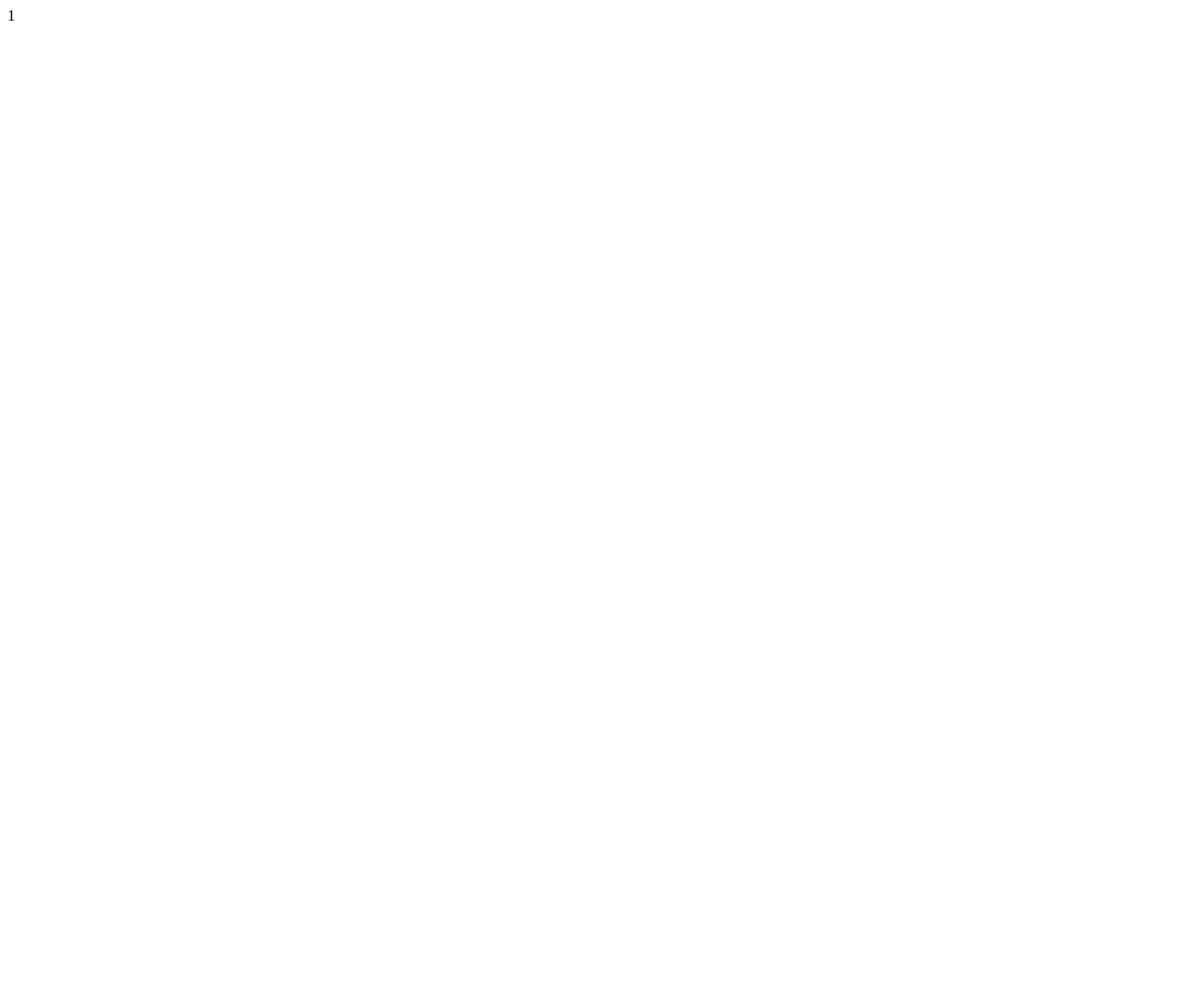
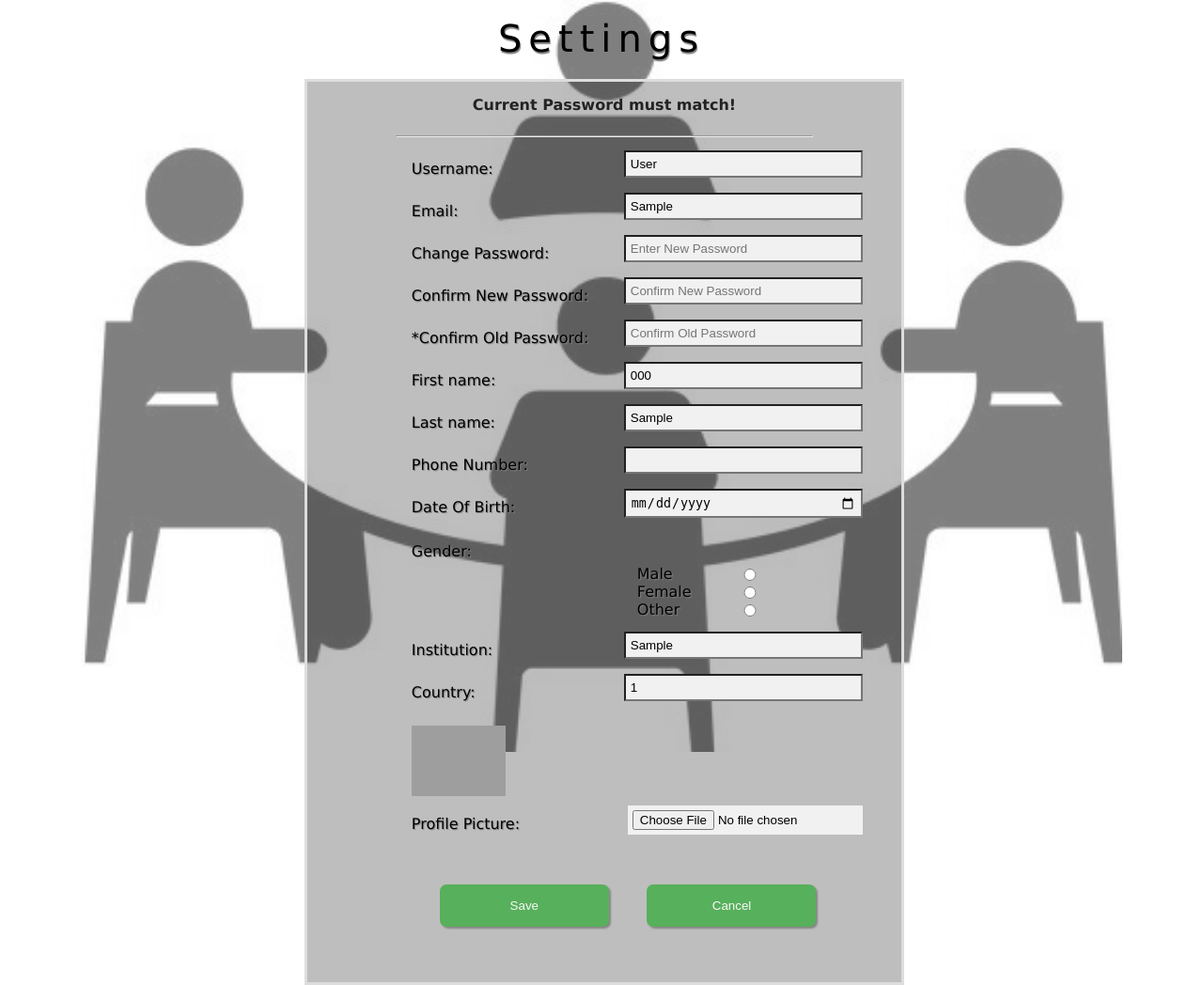
Before and after one commit to tanny411/GroupStudy, a PHP site: page /profile_setting.php?from=1 in a window 1280 px wide. Before the commit the page is almost empty. Shown: the whole page at 94% size. Before the commit the page ends 22 px from the top, so only its background shows below. Run offline with PHP 8.4, Linux system fonts and the light colour scheme; the visitor is signed in with stand-in values (Sample User, id 1); tables that the repository leaves empty or names only in its code hold one stand-in row (values such as "Sample post"); grey boxes are pictures that could not be loaded.

Commit message:
Settings Page Done

```diff
--- a/READ ME.txt
+++ b/READ ME.txt
@@ -60,4 +60,5 @@
 namelist.php //to update showing online or offline
 
 profil_setting.php
-profile_setting_form.html
+profile_setting_form.php
+profile_setting.css
--- a/grouppage.html
+++ b/grouppage.html
@@ -49,7 +49,7 @@
         <ul class="sidebar" id="sidebar">
             <li onclick="closeSlideMenu()" class="close"><i class="fa fa-close"></i></li>
             <li id="folderresponse"></li>
-            <li class="nodrop"><a href="profile_setting.php?from=group_page">Profile Settings</a></li>
+            <li class="nodrop"><a href="profile_setting.php?from=grouppage.php">Profile Settings</a></li>
             <li onclick="showfolders()"><i class="fa fa-angle-right" id="1"></i> Group Folders</li>
             <li class="dropdown noshow" id="folders">
                 <ul>
--- a/loggedin_form.php
+++ b/loggedin_form.php
@@ -16,7 +16,7 @@
 				</div>
 			</div>
 		</header>
-		<a href="profile_setting.php?from=main_page" class="top-btn setting">Settings</a>
+		<a href="profile_setting.php?from=main_page.php" class="top-btn setting">Settings</a>
 		<a href="logout.php" class="top-btn logout">Logout</a>
 		<div class="btn">
 			<div class="a"><input type="button" onclick="oldgroup();" class="oldgroup" value="Enter existing group"/></div>
--- /dev/null
+++ b/profile_setting.css
@@ -0,0 +1,95 @@
+body{
+	font-family:Verdana;
+}
+.backimg {
+    position:fixed;
+    background-color: white;
+	width:auto;
+	left:0;
+	top:0;
+	right:0;
+	height:100%;
+    opacity:.5;
+	margin:0 auto;
+	z-index:-1;
+}
+.back{
+	position:relative;
+	top:10px;
+	border:solid;
+	border-color:#ddd;
+	background-color:rgba(0, 0, 0, 0.253);
+	width:50%;
+	left:25%;
+}
+.title{
+	text-align:center;
+	text-shadow:1px 2px 1px gray;
+	font-size:40px;
+	letter-spacing:7px;
+	padding:10px;
+}
+.error{
+	text-align:center;
+	padding:15px;
+	font-weight:bold;
+	color:#242222;
+}
+hr{
+	width:70%;
+}
+form{
+	position:relative;
+	left:15%;
+	display:grid;
+	grid-gap:1em;
+	padding:1em;
+	text-shadow:1px 1px 1px gray;
+}
+a{
+	text-shadow:0px 0px 0px gray;
+	color:dodgerblue;
+}
+input{
+	position:relative;
+	right:20%;
+	top:-10px;
+	margin:0px 0px 0px 0px;
+	float:right;
+	width:40%;
+	padding:5px;
+	background: #f1f1f1;
+}
+.male,
+.female,
+.other{
+	position:relative;
+	left:40%;
+	top:5px;
+}
+input:focus{
+	background-color: #ddd;
+	outline:none;
+}
+input[type=button],[type=submit] {
+	position:relative;
+	right:25%;
+	top:30%;
+	width:30%;
+	background-color: #4CAF50;
+	color: white;
+	padding: 15px 70px;
+	margin: 8px 20px;
+	border: none;
+	cursor: pointer;
+	opacity: 0.9;
+	border-radius:7px;
+	box-shadow:2px 2px 2px gray;
+}
+input[type=button]:hover,[type=submit]:hover {
+	opacity:1;
+}
+.pp{
+	width: 100px;
+	height:auto;
+}
--- a/profile_setting.php
+++ b/profile_setting.php
@@ -1,7 +1,61 @@
 <?php
-ob_start();
-session_start();
+require('connect.inc.php');
+require('core.inc.php');
+
+if(!logged()) header('Location: main_page.php');
+$user=getUser();
 $to=$_GET['from'];
-echo $to;
-//header('location: /groupstudy/groupproject/main_page.php');
+
+if(isset($_POST['oldpass']) &&!empty($_POST['oldpass']) && md5(mysqli_real_escape_string($con,$_POST['oldpass']))==$user[10])
+{
+    $pass=mysqli_real_escape_string($con,$_POST['pass']);
+    $repeatpass=mysqli_real_escape_string($con,$_POST['repeatpass']);
+
+    $fname=mysqli_real_escape_string($con,$_POST['fname']);
+    $lname=mysqli_real_escape_string($con,$_POST['lname']);
+    $pnum=mysqli_real_escape_string($con,$_POST['pnum']);
+    $dob=mysqli_real_escape_string($con,$_POST['dob']);
+    $inst=mysqli_real_escape_string($con,$_POST['inst']);
+    $country=mysqli_real_escape_string($con,$_POST['country']);
+    $gender=mysqli_real_escape_string($con,$_POST['gender']);
+
+    $ok=false;
+
+    if(!empty($pass)){
+    if(!empty($repeatpass) && $pass==$repeatpass) {$ok=true;$pass=md5($pass);}
+        else {
+            $msg="<strong style=\"color:red\";>Passwords don't match</strong>";
+        }
+    }
+    else {$ok=true; $pass=$user[10];}
+
+    if($ok==true){
+        if(empty($fname)) $fname=$user[2];
+        if(empty($lname)) $lname=$user[3];
+        if(empty($pnum)) $pnum=$user[5];
+        if(empty($dob)) $dob=$user[6];
+        if(empty($inst)) $inst=$user[8];
+        if(empty($country)) $country=$user[9];
+        if(empty($gender)) $gender=$user[7];
+
+        $pp="defaultpp.jpg";
+        ///make image smaller before saving
+        if (isset($_FILES['pp']) && !empty($_FILES['pp']) && !empty($_FILES['pp']['name'])){
+            $pp= basename($_FILES['pp']['name']);
+            $target_file = "C:/xampp/htdocs/GroupStudy/GroupProject/pp/" . $pp;
+            $ext=strtolower(pathinfo($target_file,PATHINFO_EXTENSION));
+            $pp=$user[1].'.'.$ext;
+            $target_file = "C:/xampp/htdocs/GroupStudy/GroupProject/pp/" . $pp;
+            if( is_uploaded_file($_FILES['pp']['tmp_name']) && $_FILES['pp']['error'] == UPLOAD_ERR_OK && move_uploaded_file($_FILES["pp"]["tmp_name"], $target_file)) ;
+            else $pp="defaultpp.jpg";
+        }
+
+        $query="update user set Firstname='$fname',Lastname='$lname',PhoneNumber='$pnum',DOB='$dob',Gender='$gender',Institution='$inst',Country='$country',Password='$pass',pic='$pp' where ID=".$user[0];
+        if(!$query_run=mysqli_query($con,$query)) $msg="<strong style=\"color:red\";>There was a problem. Please try again.</strong>";
+        else header('Location: '.$to);
+    }
+}
+else $msg="Current Password must match!";
+
+include('profile_setting_form.php');
 ?>
--- /dev/null
+++ b/profile_setting_form.php
@@ -0,0 +1,55 @@
+<!DOCTYPE html>
+<html>
+	<head>
+		<title>Settings</title>
+		<link rel="stylesheet" type="text/css" href="profile_setting.css"/>
+		<script type="text/javascript" src="mainjs.js"></script>
+	</head>
+	<body>
+		<img class="backimg" src="backSetting.jpg"/>
+		<div class="title">Settings</div>
+		<div class="back">
+		<div class="error"><?php  echo $msg; ?></div>
+		<hr>
+		<form action="#" method="POST" enctype="multipart/form-data">
+
+			<div>Username: <input type="text" name="name" value="<?php echo $user[1] ?>" readonly></div>
+
+			<div>Email: <input type="email" name="email" value="<?php echo $user[4] ?>" readonly/></div>
+
+			<div>Change Password: <input type="password" name="pass" placeholder="Enter New Password" title="Password should be minimum 6 characters long"/></div>
+			<div>Confirm New Password: <input type="password" name="repeatpass" placeholder="Confirm New Password"/></div>
+			<div>*Confirm Old Password: <input type="password" name="oldpass" placeholder="Confirm Old Password"/></div>
+			<div>First name: <input type="text" name="fname" maxlength="30" value="<?php echo $user[2] ?>" /></div>
+			<div>Last name: <input type="text" name="lname"  maxlength="30" value="<?php echo $user[3] ?>"/></div>
+
+			<div>Phone Number: <input type="number" name="pnum"  value="<?php echo $user[5] ?>"/></div>
+
+			<div>Date Of Birth: <input type="date" name="dob"  value="<?php echo $user[6] ?>"/></div>
+
+			<div>Gender:
+
+				<div class="male">Male</div>
+				<input type="radio" name="gender" value="male" <?php echo($user[7]=='male'?'checked="checked"':''); ?> />
+				<div class="female">Female</div>
+				<input type="radio" name="gender" value="female" <?php echo($user[7]=='female'?'checked="checked"':''); ?> />
+				<div class="other">Other</div>
+				<input type="radio" name="gender" value="other" <?php echo($user[7]=='other'?'checked="checked"':''); ?> />
+
+			</div>
+
+			<div>Institution: <input type="text" name="inst"  maxlength="100" value="<?php echo $user[8] ?>"/></div>
+
+			<div>Country: <input type="text" name="country"  maxlength="20" value="<?php echo $user[9] ?>"/></div>
+			<div><img src=<?php echo 'pp/'.$user[11]; ?> class="pp"/></div>
+			<div>Profile Picture: <input type="file" accept="image/*" name="pp"/> </div>
+
+			<div>
+				<input type="button" name="cancel" value="Cancel"/>
+				<input type="submit" name="save" value="Save"/>
+			</div>
+			<br/><br/>
+		</form>
+		</div>
+	</body>
+</html>
--- a/register.php
+++ b/register.php
@@ -65,7 +65,7 @@
 
 								$pass=md5($pass);
 								$query="insert into user values('','$name','$fname','$lname','$email','$pnum','$dob','$gender','$inst','$country','$pass','$pp')";
-								if(!$query_run=mysqli_query($con,$query)) $msg="<strong style=\"color:red\";>There was a problem. Please try again.</strong>".mysqli_error($con);
+								if(!$query_run=mysqli_query($con,$query)) $msg="<strong style=\"color:red\";>There was a problem. Please try again.</strong>";
 								else header('Location: registered.html');
 							}
 							else $msg = '<strong style=\"color:red\";>Email Sending Failed<strong/>';
```
Also changed, not shown: backSetting.jpg (added), pp/anis.png (added), pp/aysha.jpg (added), pp/aysha.png (deleted), profile_setting_form.html (deleted).
